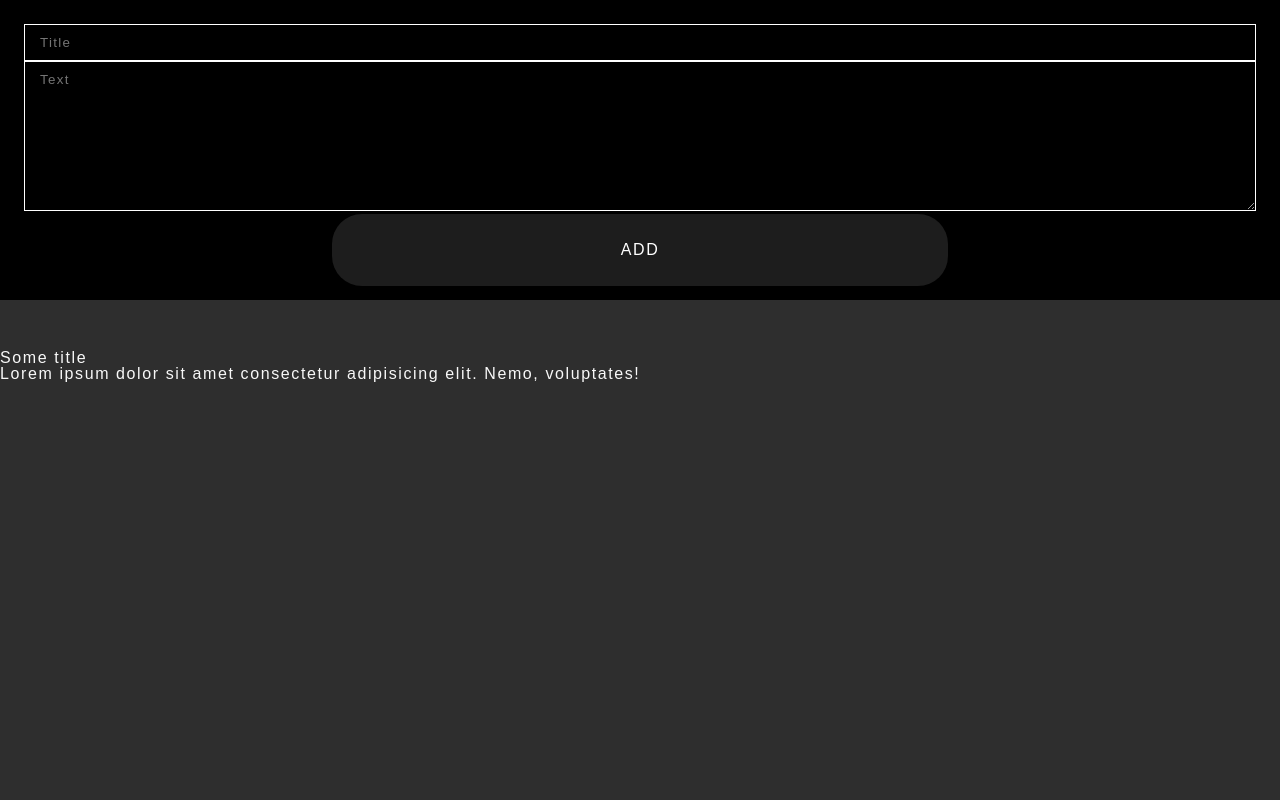
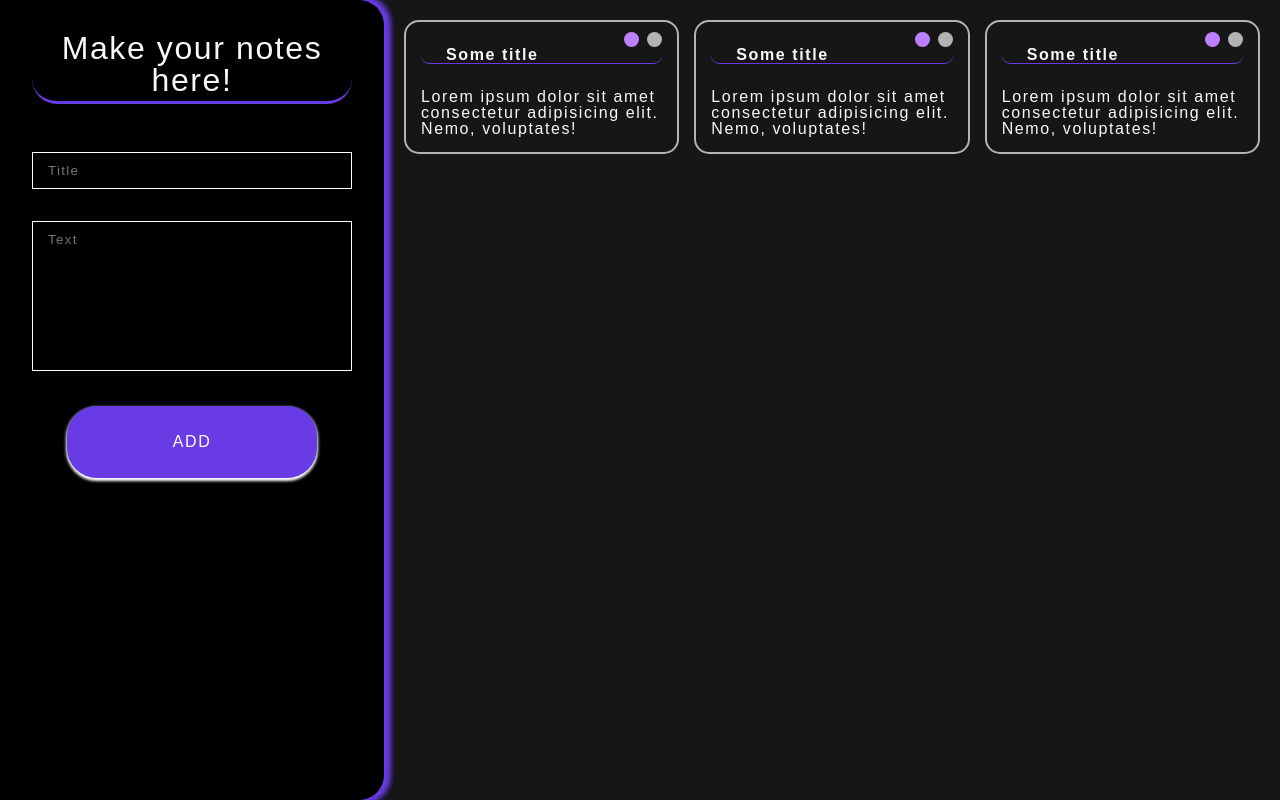
Before and after one commit to ProCodeZero/WebNote, a plain HTML site: page index.html in a window 1280 px wide. Drawn offline with Linux system fonts and the light colour scheme.

Commit message:
pre-alpha html-css

```diff
--- a/index.html
+++ b/index.html
@@ -10,29 +10,51 @@
 
 <body>
 	<div class="body-wrapper">
-		<section class="node-creator-block">
-			<div class="node-creator__wrapper">
-				<form id="fom" action="#" method="post" enctype="multipart/form-data" class="node-creator__form">
+		<aside class="note-creator-block">
+			<div class="note-creator__wrapper">
+				<h1 class="note-creator__title">Make your notes here!</h1>
+				<form id="form" action="#" method="post" enctype="multipart/form-data" class="note-creator__form">
 					<div class="form__group">
 						<input placeholder="Title" type="text" class="form__input" name="name" id="formName">
 						<label class="form__label" for="formName">Title</label>
 					</div>
 					<div class="form__group">
-						<textarea placeholder="Text" name="message" id="formMessage"
-							class="form__input form__textarea"></textarea>
+						<textarea placeholder="Text" name="message" id="formMessage" class="form__input form__textarea"></textarea>
 						<label class="form__label" for="formEmail">Text</label>
 					</div>
+					<!-- ! Add opportunity to choose color for the note and then make note groups with filter by color-->
+					<!-- <label><input type="radio" name="color"></label> -->
 					<button type="submit" class="form__button">Add</button>
 				</form>
 			</div>
-		</section>
-		<section class="nodes-block">
-			<article class="node-wrapper">
-				<div class="node-body">
-					<h3 class="node-title">Some title</h3>
-					<p class="node-text">Lorem ipsum dolor sit amet consectetur adipisicing elit. Nemo, voluptates!</p>
-				</div>
-			</article>
+		</aside>
+		<section class="board-with-notes">
+			<div class="board-with-notes__wrapper">
+				<article class="note-wrapper ">
+					<div class="note-body note">
+						<button class="note__btn note__do-change-btn" type="button"></button>
+						<button class="note__btn note__close-btn" type="button"></button>
+						<h3 class="note-title">Some title</h3>
+						<p class="note-text">Lorem ipsum dolor sit amet consectetur adipisicing elit. Nemo, voluptates!</p>
+					</div>
+				</article>
+				<article class="note-wrapper">
+					<div class="note-body note">
+						<button class="note__btn note__do-change-btn" type="button"></button>
+						<button class="note__btn note__close-btn" type="button"></button>
+						<h3 class="note-title">Some title</h3>
+						<p class="note-text">Lorem ipsum dolor sit amet consectetur adipisicing elit. Nemo, voluptates!</p>
+					</div>
+				</article>
+				<article class="note-wrapper">
+					<div class="note-body note">
+						<button class="note__btn note__do-change-btn" type="button"></button>
+						<button class="note__btn note__close-btn" type="button"></button>
+						<h3 class="note-title">Some title</h3>
+						<p class="note-text">Lorem ipsum dolor sit amet consectetur adipisicing elit. Nemo, voluptates!</p>
+					</div>
+				</article>
+			</div>
 		</section>
 	</div>
 	<script src="js/script.js"></script>
--- a/scss/_body.scss
+++ b/scss/_body.scss
@@ -1,12 +1,116 @@
-.node-creator-block {
-	padding: 1.5em;
+.body-wrapper {
+	display: flex;
+	flex-direction: row;
+	width: 100%;
+	height: 100%;
+}
+
+// ------------BOARD------------------------------------------------------------>
+.board-with-notes {
+	width: 70%;
+}
+
+.board-with-notes__wrapper {
+	padding: 20px;
+	display: grid;
+	grid-template-columns: repeat(3, 1fr);
+	grid-gap: 15px;
+
+}
+
+.note-wrapper {
+	border: 2px solid #b3b3b3;
+	border-radius: 15px;
+	padding: 15px;
+	transition: all .1s linear;
+}
+
+.note-wrapper:hover {
+	box-shadow: 0px 0px 5px #683be4;
+	border: 2px solid #683be4;
+	transition: all .1s linear;
+}
+
+.note-body {
+	position: relative;
+	cursor: default;
+}
+
+.note__btn {
+	background-color: #b3b3b3;
+	position: absolute;
+	width: 15px;
+	height: 15px;
+	border-radius: 50%;
+	top: -15px;
+	transition: all .1s linear;
+}
+
+.note__close-btn {
+	right: 0;
+}
+
+.note__do-change-btn {
+	right: 23px;
+	background-color: #bb80ff;
+}
+
+.note-title {
+	font-weight: bold;
+	margin-top: 10px;
+	padding-left: 25px;
+	border-bottom: 1px solid #683be4;
+	border-radius: 25px;
+}
+
+.note-text {
+	margin-top: 25px;
+}
+
+.note__close-btn:hover {
+	background-color: #dadada;
+	transition: all .1s linear;
+}
+
+.note__do-change-btn:hover {
+	background-color: #e07cff;
+	transition: all .1s linear;
+}
+
+// ------------ASIDE------------------------------------------------------------>
+.note-creator-block {
 	height: 300px;
 	background-color: black;
-	margin-bottom: 50px;
+	width: 30%;
+	height: 100%;
+	border-top-right-radius: 25px;
+	border-end-end-radius: 25px;
+	box-shadow: 2px 0px 0px 2px #683be4;
+	transition: all .2s linear;
 }
-.node-creator__wrapper {
+
+.note-creator-block:hover {
+	box-shadow: 2px 0px 5px 5px #683be4;
+	transition: all .2s linear;
+}
+
+.note-creator__wrapper {
+	margin: 2em;
+}
+
+.note-creator__title{
+	font-size: 2em;
+	margin-bottom: 1.5em;
+	padding-bottom: 5px;
+	border-bottom: 3px solid #683be4;
+	text-align: center;
+	border-radius: 25px;
 }
 // ------------FORM------------------------------------------------------------>
+textarea {
+	resize: none;
+}
+
 .contact__form {
 	padding: 54px 0px;
 
@@ -17,6 +121,7 @@
 
 .form__group {
 	position: relative;
+	margin-bottom: 2em;
 }
 
 .form__label {
@@ -49,6 +154,7 @@
 	transition: all 0.5s ease;
 	top: -20px;
 }
+
 .form__button {
 	color: white;
 	margin: 0 auto;
@@ -56,7 +162,8 @@
 	justify-content: center;
 	align-items: center;
 	border-radius: 30px;
-	background: #1d1d1d;
+	background-color: #683be4;
+	box-shadow: 0px 2px 3px 1px rgb(255, 255, 255);
 	padding: 20px 60px;
 	transition: all 0.3s ease;
 	text-transform: uppercase;
@@ -66,9 +173,9 @@
 	min-width: 250px;
 	letter-spacing: .1em;
 }
-.form__button:hover{
-	background-color: #683be4;
-	box-shadow: 0px 0px 10px #b194ff;
+
+.form__button:hover {
+	box-shadow: none;
 }
 
 // ------------HIDE_PLACEHOLDER------------------------------------------------------------>
--- a/scss/style.scss
+++ b/scss/style.scss
@@ -16,7 +16,7 @@
 html,
 body {
 	color: #f8f8f8;
-	background-color: #2e2e2e;
+	background-color: #161616;
 	font-family: "Montserrat", sans-serif;
 	font-weight: 300;
 	font-size: 16px;
```
Also changed, not shown: css/style.css.
